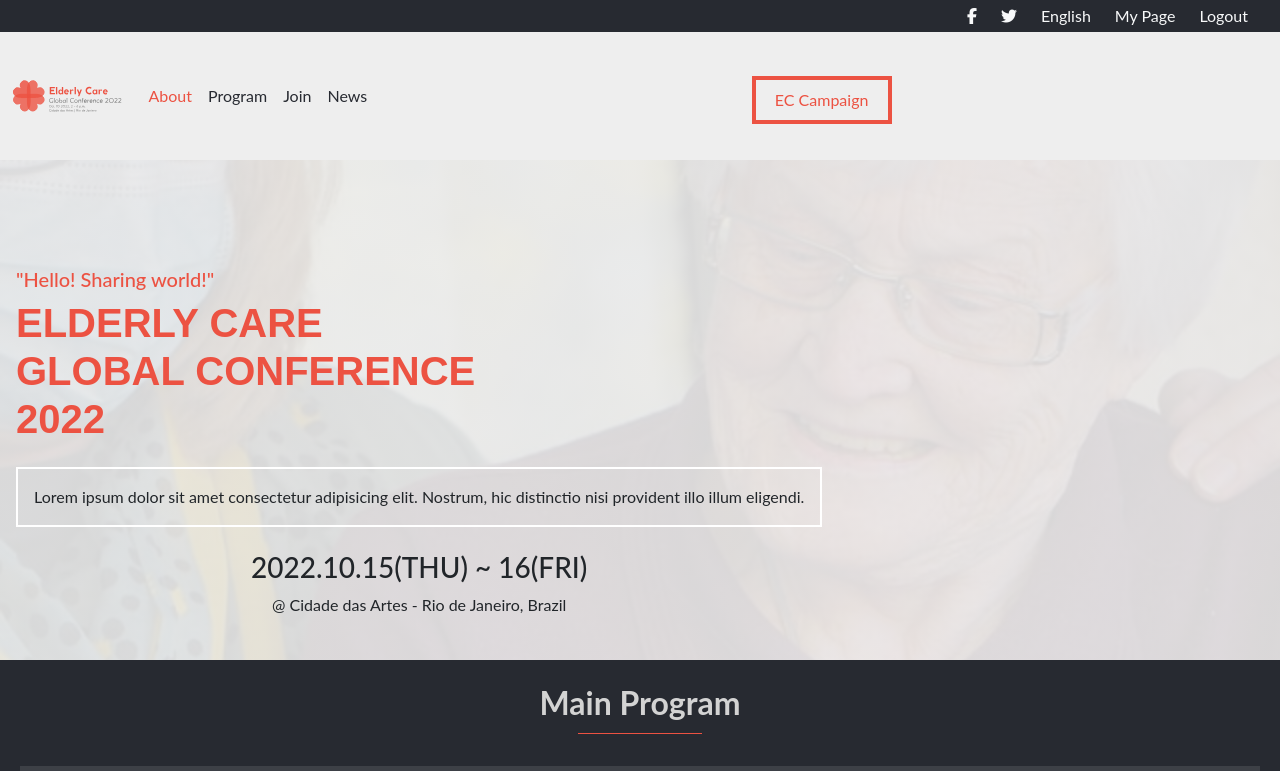
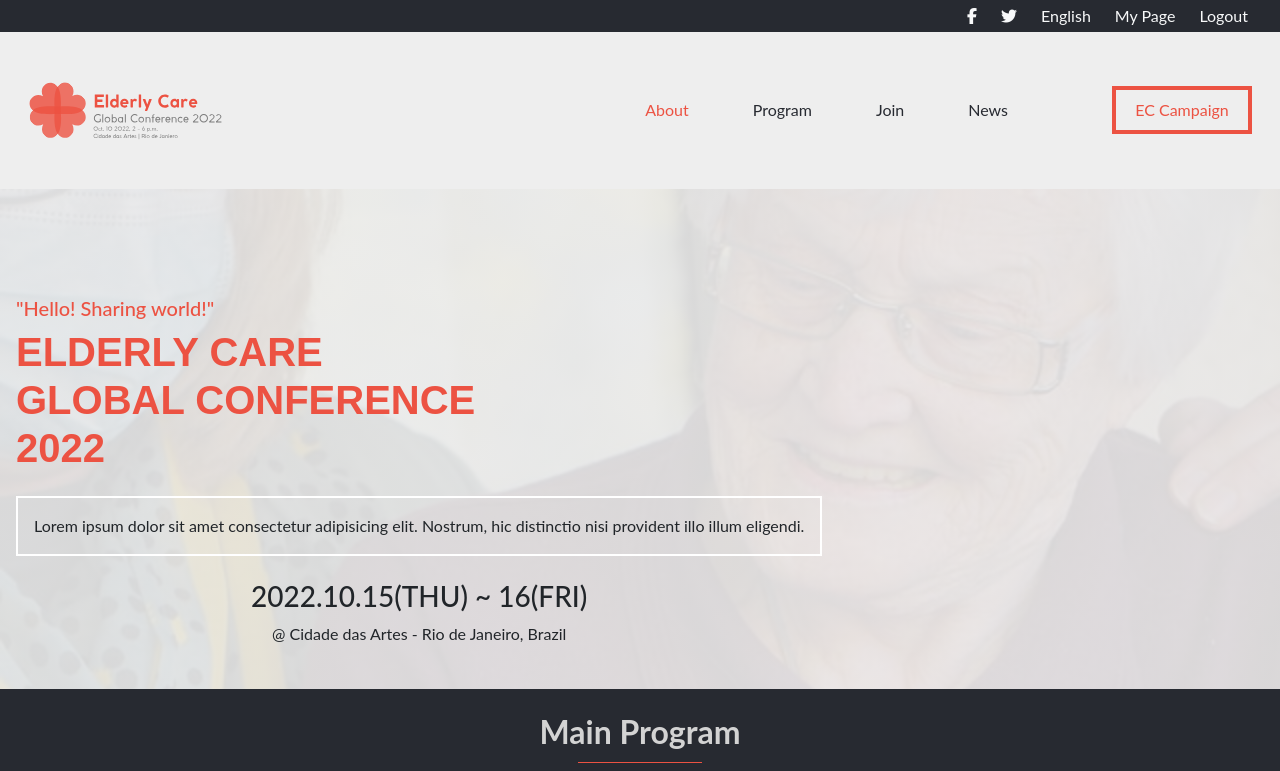
Before and after one commit to leopiresgoss/first-capstone, a website: page index.html in a window 1280 px wide. Shown: the top 771 px of the page. Drawn offline with nearby package versions, Linux system fonts and the light colour scheme; a web font is replaced by a local one.

Commit message:
Update navbar style for desktop

```diff
--- a/index.html
+++ b/index.html
@@ -21,7 +21,7 @@
 </head>
 <body>
   <header class="index">
-    <div class="dark-bar d-flex align-items-center px-3">
+    <div class="dark-bar d-none d-md-flex align-items-center px-3">
       <ul class="links d-flex gap-4 justify-content-end mb-0 px-3">
         <li>
           <a href="#" class="link text-light"><i class="fab fa-facebook-f"></i></a>
@@ -40,17 +40,16 @@
         </li>
       </ul>
     </div>
-    <!-- TODO: add div for social media and choose language for desktop -->
     <nav class="navbar navbar-expand-md navbar-light">
       <div class="container-fluid">
         <button class="navbar-toggler" type="button" data-bs-toggle="collapse" data-bs-target="#navbarSupportedContent" aria-controls="navbarSupportedContent" aria-expanded="false" aria-label="Toggle navigation">
           <i class="fas fa-bars first-color"></i>
         </button>
-        <div class="collapse navbar-collapse" id="navbarSupportedContent">
-          <a class="navbar-brand" href="index.html">
+        <div class="collapse navbar-collapse px-3" id="navbarSupportedContent">
+          <a class="navbar-brand pe-ld-5" href="index.html">
             <img class="logo" src="images/logos/ec-3.svg" alt="Home">
           </a>
-          <ul class="navbar-nav me-auto">
+          <ul class="navbar-nav links justify-content-end gap-md-2 gap-lg-5 ps-md-4 pe-md-2 pe-lg-5">
             <li class="nav-item">
               <a class="nav-link sec-color" href="about.html">About</a>
             </li>
@@ -64,7 +63,7 @@
               <a class="nav-link" href="#">News</a>
             </li>
           </ul>
-          <ul class="navbar-nav me-auto mt-2">
+          <ul class="navbar-nav mt-2 mt-md-0 ps-lg-5">
             <li class="nav-item">
               <a class="nav-link" id="nav-join-btn" href="#">EC Campaign</a>
             </li>
--- a/styles/desktop.css
+++ b/styles/desktop.css
@@ -6,7 +6,6 @@
 
   .dark-bar {
     min-height: 32px;
-    display: block;
     width: 100%;
     background-color: #272a31;
     margin: 0;
@@ -24,4 +23,12 @@
   .link {
     text-decoration: none;
   }
+
+  #navbarSupportedContent {
+    flex: 1;
+  }
+
+  .logo {
+    width: 320px;
+  }
 }
--- a/styles/style.css
+++ b/styles/style.css
@@ -39,10 +39,6 @@ body {
 }
 
 /* navbar */
-.dark-bar {
-  display: none;
-}
-
 header {
   position: absolute;
   top: 0;
```
